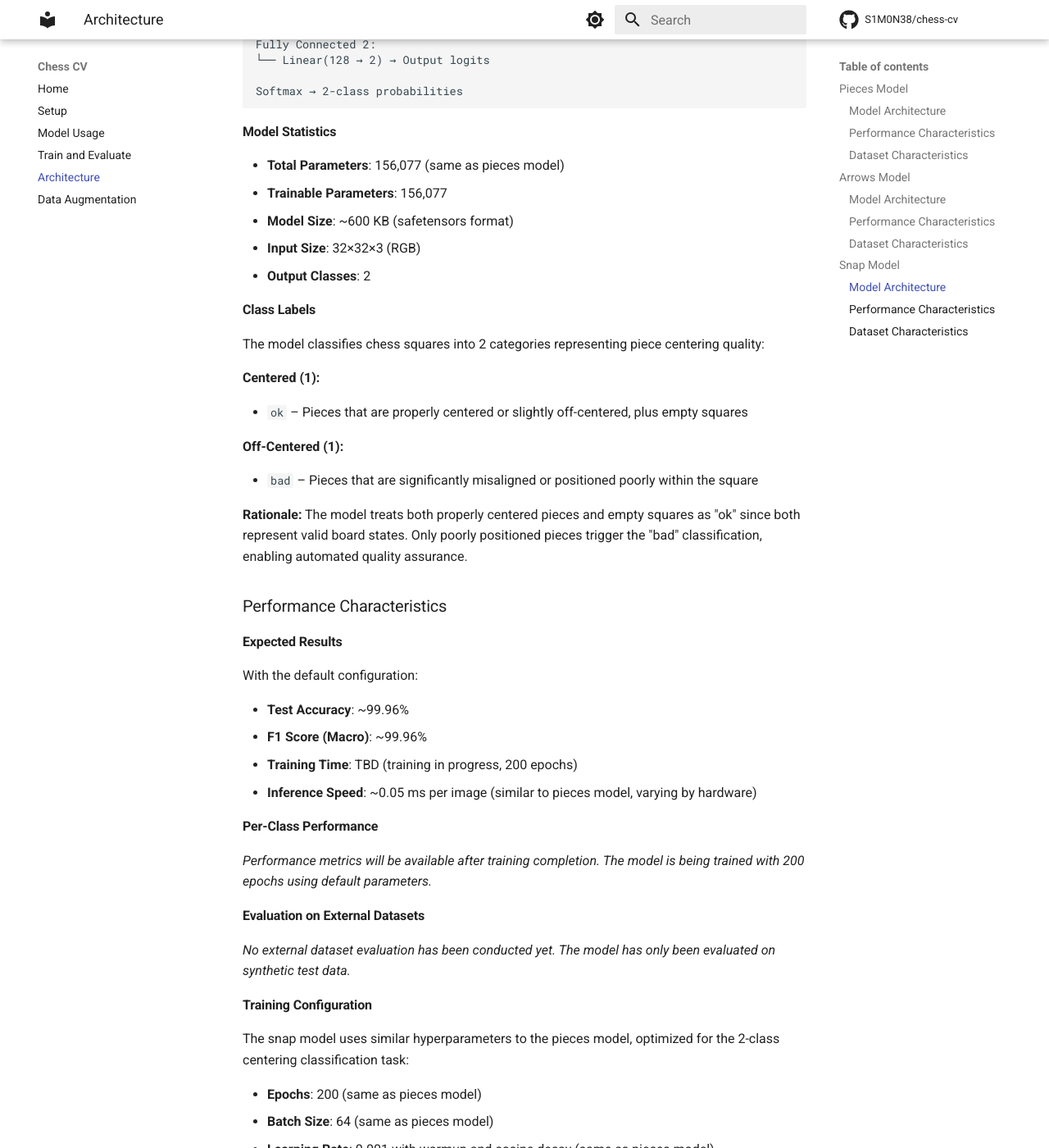
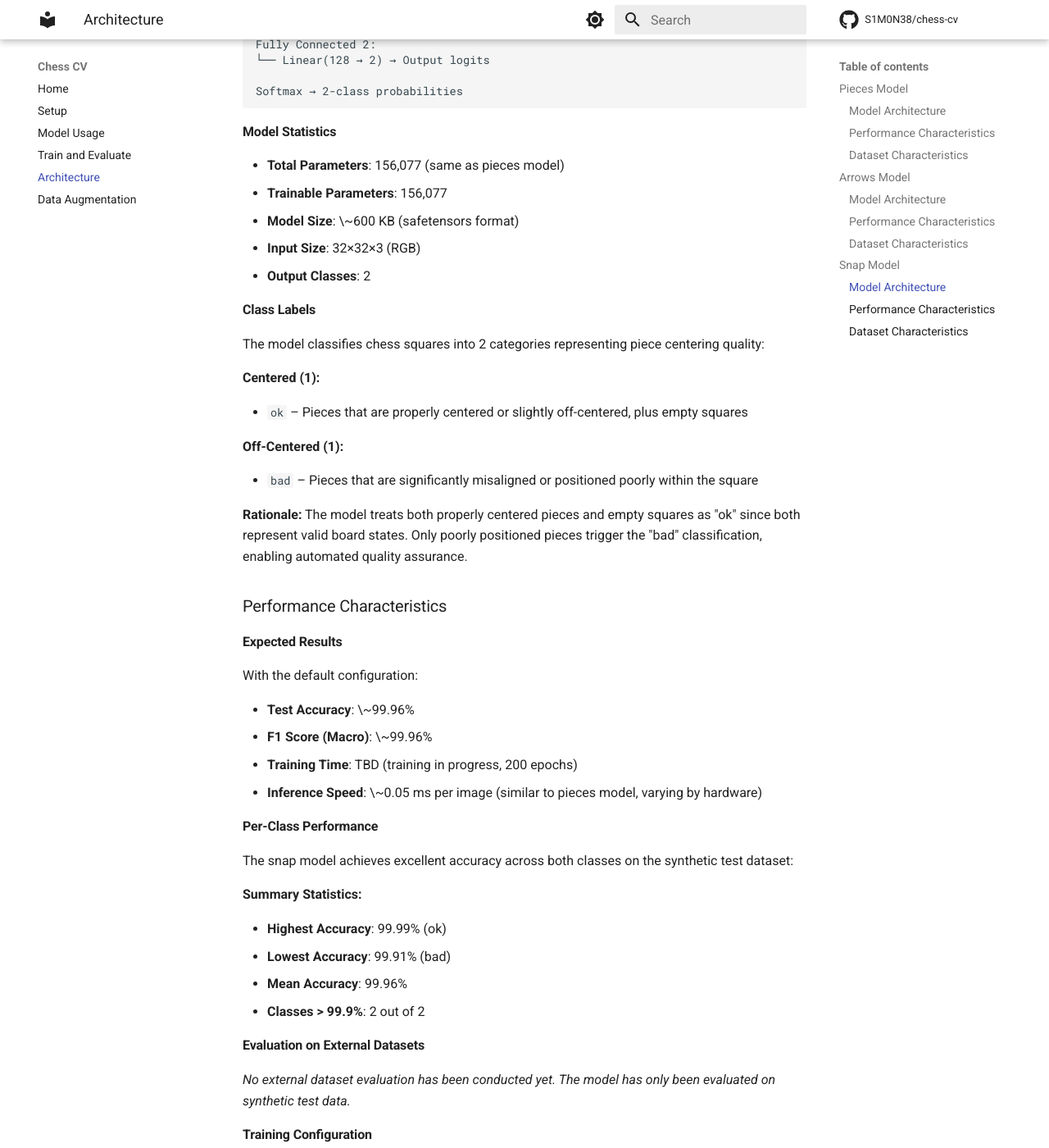
Before and after one commit to S1M0N38/chess-cv, an MkDocs documentation site: the page built from docs/architecture.md, in a window 1280 px wide and 1400 px high, scrolled down 10199 px. Shown: the whole window at 82% size. Built offline with MkDocs 1.6.1 and Material for MkDocs 9.7.7, drawn with Linux system fonts in a browser that asks for light colours; comment, search, counter and statistics services are not loaded; some of the changed text lies outside the part shown.

Commit message:
docs: update snap dataset size and escape `~` in markdown

```diff
--- a/docs/architecture.md
+++ b/docs/architecture.md
@@ -50,7 +50,7 @@
 
 - **Total Parameters**: 156,077
 - **Trainable Parameters**: 156,077
-- **Model Size**: ~600 KB (safetensors format)
+- **Model Size**: \~600 KB (safetensors format)
 - **Input Size**: 32×32×3 (RGB)
 - **Output Classes**: 13
 
@@ -86,9 +86,9 @@
 
 With the default configuration:
 
-- **Test Accuracy**: ~99.93%
-- **F1 Score (Macro)**: ~99.93%
-- **Training Time**: ~90 minutes (varies by hardware)
+- **Test Accuracy**: \~99.93%
+- **F1 Score (Macro)**: \~99.93%
+- **Training Time**: \~90 minutes (varies by hardware)
 - **Inference Speed**: 0.05 ms per image (batch size 8192, varying by hardware)
 
 #### Per-Class Performance
@@ -176,12 +176,12 @@
 
 **Data Statistics:**
 
-- **Total Combinations**: ~3,520 (55 boards × 64 piece sets)
+- **Total Combinations**: \~3,520 (55 boards × 64 piece sets)
 - **Images per Combination**: 26 (12 pieces × 2 colors + 2 empty)
-- **Total Images**: ~91,500
-- **Train Set**: ~64,000 (70%)
-- **Validation Set**: ~13,500 (15%)
-- **Test Set**: ~13,500 (15%)
+- **Total Images**: \~91,500
+- **Train Set**: \~64,000 (70%)
+- **Validation Set**: \~13,500 (15%)
+- **Test Set**: \~13,500 (15%)
 
 #### Class Balance
 
@@ -218,7 +218,7 @@
 
 - **Total Parameters**: 156,077 (same as pieces model)
 - **Trainable Parameters**: 156,077
-- **Model Size**: ~645 KB (safetensors format)
+- **Model Size**: \~645 KB (safetensors format)
 - **Input Size**: 32×32×3 (RGB)
 - **Output Classes**: 49
 
@@ -266,10 +266,10 @@
 
 With the default configuration:
 
-- **Test Accuracy**: ~99.97%
-- **F1 Score (Macro)**: ~99.97%
-- **Training Time**: ~9 minutes for 20 epochs (varies by hardware)
-- **Inference Speed**: ~0.019 ms per image (batch size 512, varies by hardware)
+- **Test Accuracy**: \~99.97%
+- **F1 Score (Macro)**: \~99.97%
+- **Training Time**: \~9 minutes for 20 epochs (varies by hardware)
+- **Inference Speed**: \~0.019 ms per image (batch size 512, varies by hardware)
 
 #### Per-Class Performance
 
@@ -328,12 +328,12 @@
 
 **Data Statistics:**
 
-- **Total Images**: ~4.5 million
-- **Train Set**: ~3,139,633 (70%)
-- **Validation Set**: ~672,253 (15%)
-- **Test Set**: ~672,594 (15%)
+- **Total Images**: \~4.5 million
+- **Train Set**: \~3,139,633 (70%)
+- **Validation Set**: \~672,253 (15%)
+- **Test Set**: \~672,594 (15%)
 
-The significantly larger dataset compared to pieces (~4.5M vs ~91K) is due to the combination of 55 boards × 49 arrow component types, with multiple arrow variants per component type.
+The significantly larger dataset compared to pieces (\~4.5M vs \~91K) is due to the combination of 55 boards × 49 arrow component types, with multiple arrow variants per component type.
 
 #### Class Balance
 
@@ -378,7 +378,7 @@
 
 - **Total Parameters**: 156,077 (same as pieces model)
 - **Trainable Parameters**: 156,077
-- **Model Size**: ~600 KB (safetensors format)
+- **Model Size**: \~600 KB (safetensors format)
 - **Input Size**: 32×32×3 (RGB)
 - **Output Classes**: 2
 
@@ -402,14 +402,21 @@
 
 With the default configuration:
 
-- **Test Accuracy**: ~99.96%
-- **F1 Score (Macro)**: ~99.96%
+- **Test Accuracy**: \~99.96%
+- **F1 Score (Macro)**: \~99.96%
 - **Training Time**: TBD (training in progress, 200 epochs)
-- **Inference Speed**: ~0.05 ms per image (similar to pieces model, varying by hardware)
+- **Inference Speed**: \~0.05 ms per image (similar to pieces model, varying by hardware)
 
 #### Per-Class Performance
 
-*Performance metrics will be available after training completion. The model is being trained with 200 epochs using default parameters.*
+The snap model achieves excellent accuracy across both classes on the synthetic test dataset:
+
+**Summary Statistics:**
+
+- **Highest Accuracy**: 99.99% (ok)
+- **Lowest Accuracy**: 99.91% (bad)
+- **Mean Accuracy**: 99.96%
+- **Classes > 99.9%**: 2 out of 2
 
 #### Evaluation on External Datasets
 
@@ -448,10 +455,10 @@
 
 **Data Statistics:**
 
-- **Total Images**: ~176,000
-- **Train Set**: ~123,300 (70.1%)
-- **Validation Set**: ~26,400 (15.0%)
-- **Test Set**: ~26,300 (14.9%)
+- **Total Images**: \~176,000
+- **Train Set**: \~123,300 (70.1%)
+- **Validation Set**: \~26,400 (15.0%)
+- **Test Set**: \~26,300 (14.9%)
 
 The dataset size is comparable to the pieces model, reflecting the importance of robust centering detection across different board styles, piece sets, and positioning variations.
 
```
Also changed, not shown: AGENTS.md (+1 -1 lines), README.md (+3 -3 lines), docs/README_hf.md (+3 -3 lines), docs/train-and-eval.md (+4 -4 lines).
